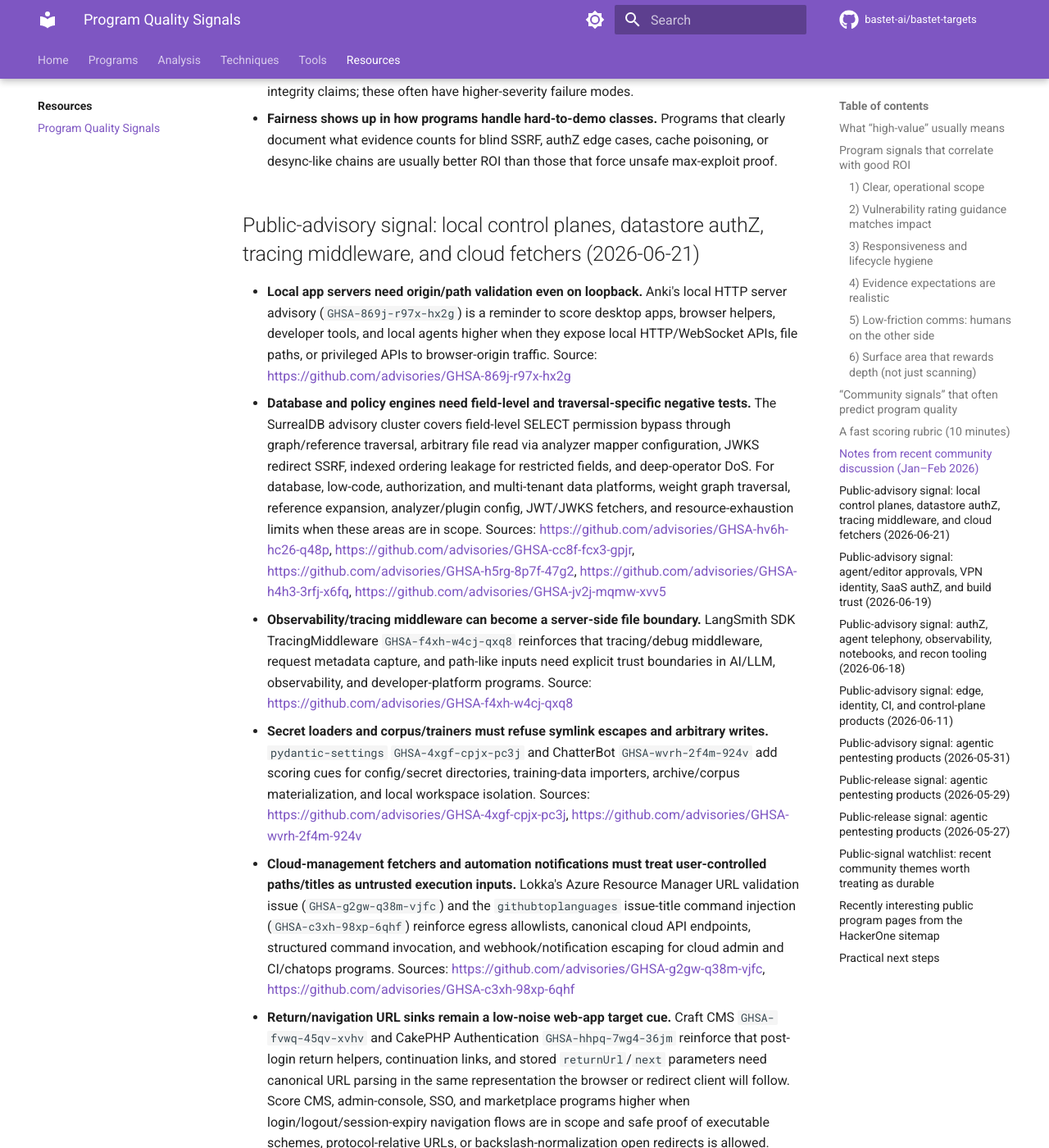
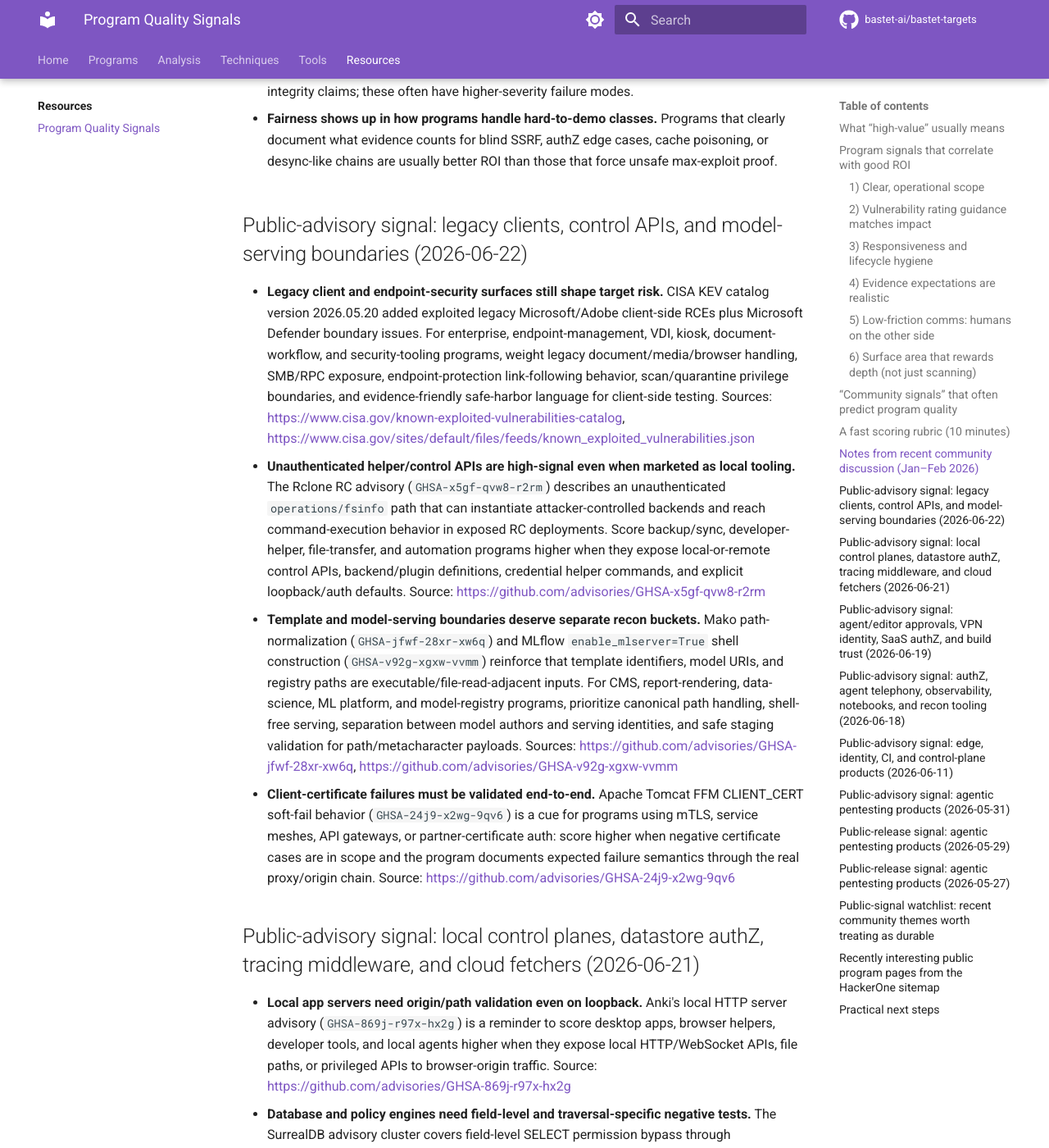
Before and after one commit to bastet-ai/bastet-targets, an MkDocs documentation site: the page built from docs/resources/program-quality-signals.md, in a window 1280 px wide and 1400 px high, scrolled down 6222 px. Shown: the whole window at 82% size. Built offline with MkDocs 1.6.1 and Material for MkDocs 9.7.7, drawn with Linux system fonts in a browser that asks for light colours; comment, search, counter and statistics services are not loaded.

Commit message:
Add legacy client and control API target signals

```diff
--- a/docs/resources/program-quality-signals.md
+++ b/docs/resources/program-quality-signals.md
@@ -162,6 +162,13 @@
 
 - **Fairness shows up in how programs handle hard-to-demo classes.** Programs that clearly document what evidence counts for blind SSRF, authZ edge cases, cache poisoning, or desync-like chains are usually better ROI than those that force unsafe max-exploit proof.
 
+## Public-advisory signal: legacy clients, control APIs, and model-serving boundaries (2026-06-22)
+
+- **Legacy client and endpoint-security surfaces still shape target risk.** CISA KEV catalog version 2026.05.20 added exploited legacy Microsoft/Adobe client-side RCEs plus Microsoft Defender boundary issues. For enterprise, endpoint-management, VDI, kiosk, document-workflow, and security-tooling programs, weight legacy document/media/browser handling, SMB/RPC exposure, endpoint-protection link-following behavior, scan/quarantine privilege boundaries, and evidence-friendly safe-harbor language for client-side testing. Sources: https://www.cisa.gov/known-exploited-vulnerabilities-catalog, https://www.cisa.gov/sites/default/files/feeds/known_exploited_vulnerabilities.json
+- **Unauthenticated helper/control APIs are high-signal even when marketed as local tooling.** The Rclone RC advisory (`GHSA-x5gf-qvw8-r2rm`) describes an unauthenticated `operations/fsinfo` path that can instantiate attacker-controlled backends and reach command-execution behavior in exposed RC deployments. Score backup/sync, developer-helper, file-transfer, and automation programs higher when they expose local-or-remote control APIs, backend/plugin definitions, credential helper commands, and explicit loopback/auth defaults. Source: https://github.com/advisories/GHSA-x5gf-qvw8-r2rm
+- **Template and model-serving boundaries deserve separate recon buckets.** Mako path-normalization (`GHSA-jfwf-28xr-xw6q`) and MLflow `enable_mlserver=True` shell construction (`GHSA-v92g-xgxw-vvmm`) reinforce that template identifiers, model URIs, and registry paths are executable/file-read-adjacent inputs. For CMS, report-rendering, data-science, ML platform, and model-registry programs, prioritize canonical path handling, shell-free serving, separation between model authors and serving identities, and safe staging validation for path/metacharacter payloads. Sources: https://github.com/advisories/GHSA-jfwf-28xr-xw6q, https://github.com/advisories/GHSA-v92g-xgxw-vvmm
+- **Client-certificate failures must be validated end-to-end.** Apache Tomcat FFM CLIENT_CERT soft-fail behavior (`GHSA-24j9-x2wg-9qv6`) is a cue for programs using mTLS, service meshes, API gateways, or partner-certificate auth: score higher when negative certificate cases are in scope and the program documents expected failure semantics through the real proxy/origin chain. Source: https://github.com/advisories/GHSA-24j9-x2wg-9qv6
+
 ## Public-advisory signal: local control planes, datastore authZ, tracing middleware, and cloud fetchers (2026-06-21)
 
 - **Local app servers need origin/path validation even on loopback.** Anki's local HTTP server advisory (`GHSA-869j-r97x-hx2g`) is a reminder to score desktop apps, browser helpers, developer tools, and local agents higher when they expose local HTTP/WebSocket APIs, file paths, or privileged APIs to browser-origin traffic. Source: https://github.com/advisories/GHSA-869j-r97x-hx2g
```
